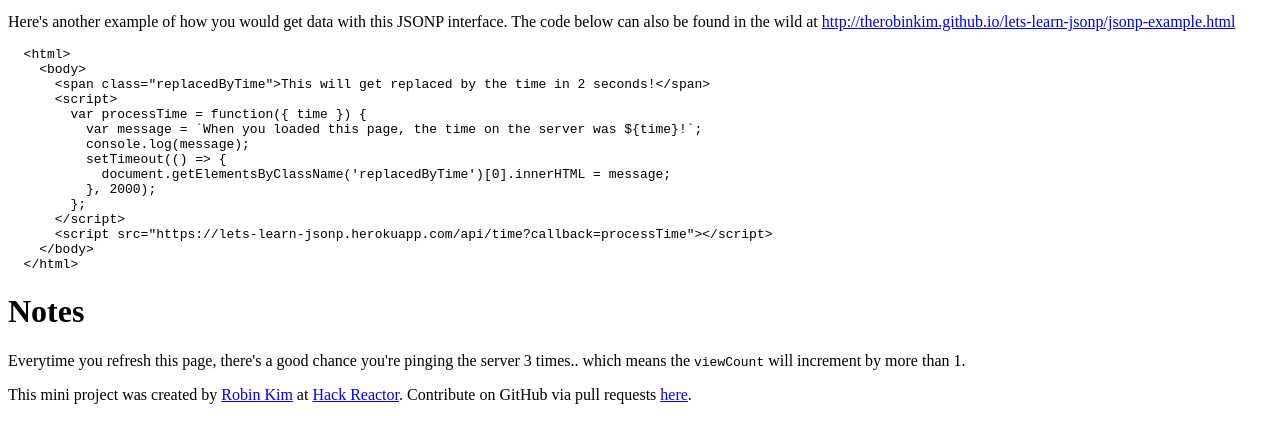
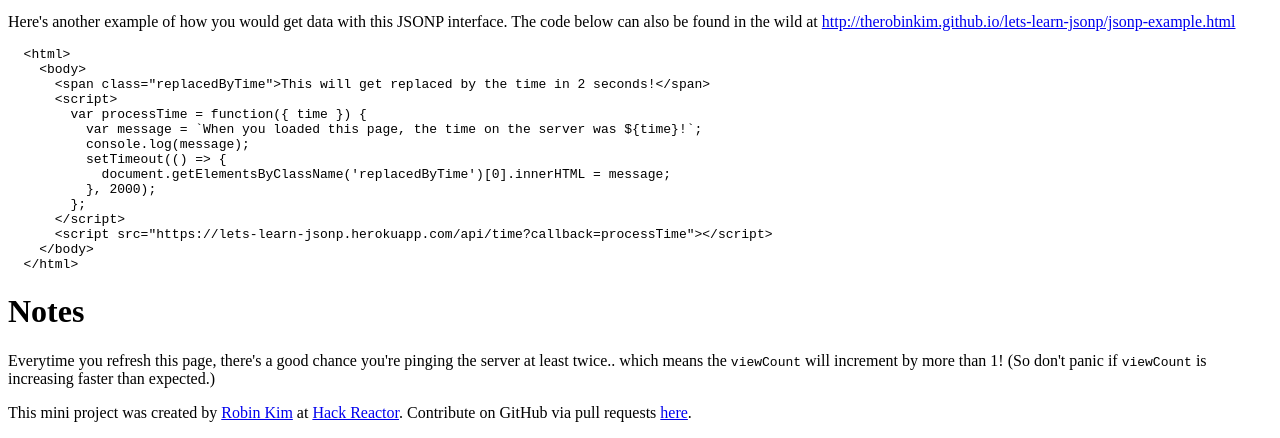
Before and after one commit to therobinkim/lets-learn-jsonp, a website: page docs/index.html in a window 1280 px wide. Shown: the part 597-1035 px from the top of the page. Drawn offline with Linux system fonts and the light colour scheme.

Commit message:
Clarify incrementing of viewCount

```diff
--- a/docs/index.html
+++ b/docs/index.html
@@ -98,7 +98,7 @@ th {
 
 <h1>Notes</h1>
 
-<p>Everytime you refresh this page, there's a good chance you're pinging the server 3 times.. which means the <code>viewCount</code> will increment by more than 1.</p>
+<p>Everytime you refresh this page, there's a good chance you're pinging the server at least twice.. which means the <code>viewCount</code> will increment by more than 1! (So don't panic if <code>viewCount</code> is increasing faster than expected.)</p>
 
 <p>This mini project was created by <a href="https://github.com/therobinkim/">Robin Kim</a> at <a href="http://www.hackreactor.com/">Hack Reactor</a>. Contribute on GitHub via pull requests <a href="https://github.com/therobinkim/lets-learn-jsonp">here</a>.</p>
 
```
